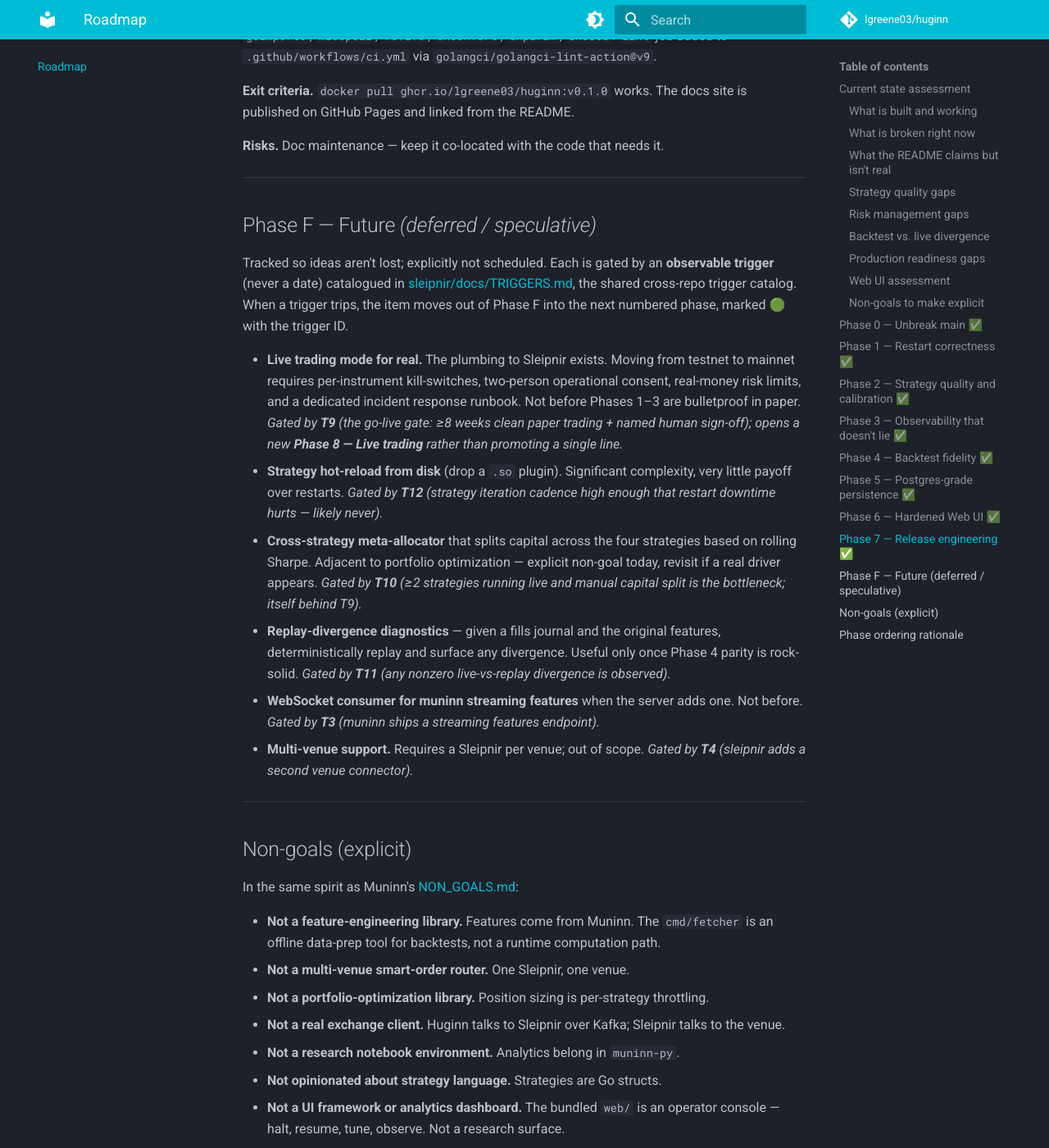
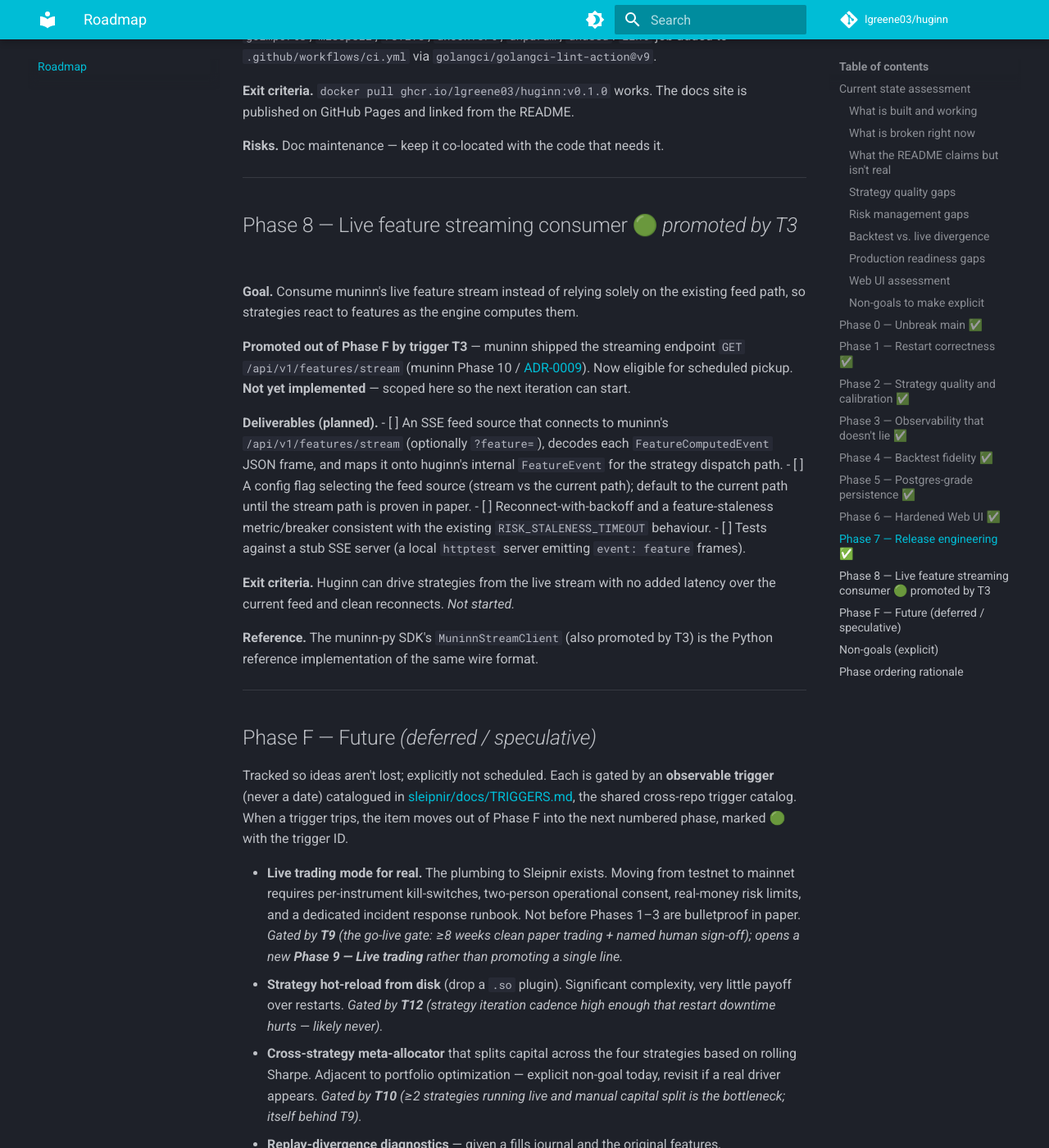
Before and after one commit to lgreene03/huginn, an MkDocs documentation site: the page built from docs/ROADMAP.md, in a window 1280 px wide and 1400 px high, scrolled down 10553 px. Shown: the whole window at 82% size. Built offline with MkDocs 1.6.1 and Material for MkDocs 9.7.7, drawn with Linux system fonts in a browser that asks for light colours; comment, search, counter and statistics services are not loaded; some of the changed text lies outside the part shown.

Commit message:
docs(roadmap): promote feature-streaming consumer out of Phase F (T3 tripped)
muninn shipped its SSE feature stream (GET /api/v1/features/stream,
muninn Phase 10 / ADR-0009), so trigger T3 has tripped. Move the
WS-consumer item out of Phase F into a new Phase 8 (Live feature
streaming consumer), marked green/eligible for scheduled pickup but not
yet implemented. The reserved go-live phase shifts from Phase 8 to
Phase 9 accordingly (kept consistent with sleipnir/docs/TRIGGERS.md).

The muninn-py MuninnStreamClient (delivered in the same T3 cascade) is the
reference implementation of the wire format.

Co-Authored-By: Claude Opus 4.8 (1M context) <noreply@anthropic.com>

```diff
--- a/docs/ROADMAP.md
+++ b/docs/ROADMAP.md
@@ -238,15 +238,33 @@ _This assessment predates Phase 6, which hardened the operator console; the item
 
 ---
 
+## Phase 8 — Live feature streaming consumer 🟢 _promoted by T3_
+
+**Goal.** Consume muninn's live feature stream instead of relying solely on the existing feed path, so strategies react to features as the engine computes them.
+
+**Promoted out of Phase F by trigger T3** — muninn shipped the streaming endpoint `GET /api/v1/features/stream` (muninn Phase 10 / [ADR-0009](https://github.com/lgreene03/muninn/blob/main/docs/adr/0009-streaming-features-sse.md)). Now eligible for scheduled pickup. **Not yet implemented** — scoped here so the next iteration can start.
+
+**Deliverables (planned).**
+- [ ] An SSE feed source that connects to muninn's `/api/v1/features/stream` (optionally `?feature=`), decodes each `FeatureComputedEvent` JSON frame, and maps it onto huginn's internal `FeatureEvent` for the strategy dispatch path.
+- [ ] A config flag selecting the feed source (stream vs the current path); default to the current path until the stream path is proven in paper.
+- [ ] Reconnect-with-backoff and a feature-staleness metric/breaker consistent with the existing `RISK_STALENESS_TIMEOUT` behaviour.
+- [ ] Tests against a stub SSE server (a local `httptest` server emitting `event: feature` frames).
+
+**Exit criteria.** Huginn can drive strategies from the live stream with no added latency over the current feed and clean reconnects. _Not started._
+
+**Reference.** The muninn-py SDK's `MuninnStreamClient` (also promoted by T3) is the Python reference implementation of the same wire format.
+
+---
+
 ## Phase F — Future _(deferred / speculative)_
 
 Tracked so ideas aren't lost; explicitly not scheduled. Each is gated by an **observable trigger** (never a date) catalogued in [sleipnir/docs/TRIGGERS.md](https://github.com/lgreene03/sleipnir/blob/main/docs/TRIGGERS.md), the shared cross-repo trigger catalog. When a trigger trips, the item moves out of Phase F into the next numbered phase, marked 🟢 with the trigger ID.
 
-- **Live trading mode for real.** The plumbing to Sleipnir exists. Moving from testnet to mainnet requires per-instrument kill-switches, two-person operational consent, real-money risk limits, and a dedicated incident response runbook. Not before Phases 1–3 are bulletproof in paper. _Gated by **T9** (the go-live gate: ≥8 weeks clean paper trading + named human sign-off); opens a new **Phase 8 — Live trading** rather than promoting a single line._
+- **Live trading mode for real.** The plumbing to Sleipnir exists. Moving from testnet to mainnet requires per-instrument kill-switches, two-person operational consent, real-money risk limits, and a dedicated incident response runbook. Not before Phases 1–3 are bulletproof in paper. _Gated by **T9** (the go-live gate: ≥8 weeks clean paper trading + named human sign-off); opens a new **Phase 9 — Live trading** rather than promoting a single line._
 - **Strategy hot-reload from disk** (drop a `.so` plugin). Significant complexity, very little payoff over restarts. _Gated by **T12** (strategy iteration cadence high enough that restart downtime hurts — likely never)._
 - **Cross-strategy meta-allocator** that splits capital across the four strategies based on rolling Sharpe. Adjacent to portfolio optimization — explicit non-goal today, revisit if a real driver appears. _Gated by **T10** (≥2 strategies running live and manual capital split is the bottleneck; itself behind T9)._
 - **Replay-divergence diagnostics** — given a fills journal and the original features, deterministically replay and surface any divergence. Useful only once Phase 4 parity is rock-solid. _Gated by **T11** (any nonzero live-vs-replay divergence is observed)._
-- **WebSocket consumer for muninn streaming features** when the server adds one. Not before. _Gated by **T3** (muninn ships a streaming features endpoint)._
+- ~~**WebSocket consumer for muninn streaming features** when the server adds one.~~ ✅ **Promoted by T3 → Phase 8 above** (muninn shipped SSE; see ADR-0009). The transport is SSE, not raw WebSocket.
 - **Multi-venue support.** Requires a Sleipnir per venue; out of scope. _Gated by **T4** (sleipnir adds a second venue connector)._
 
 ---
```
